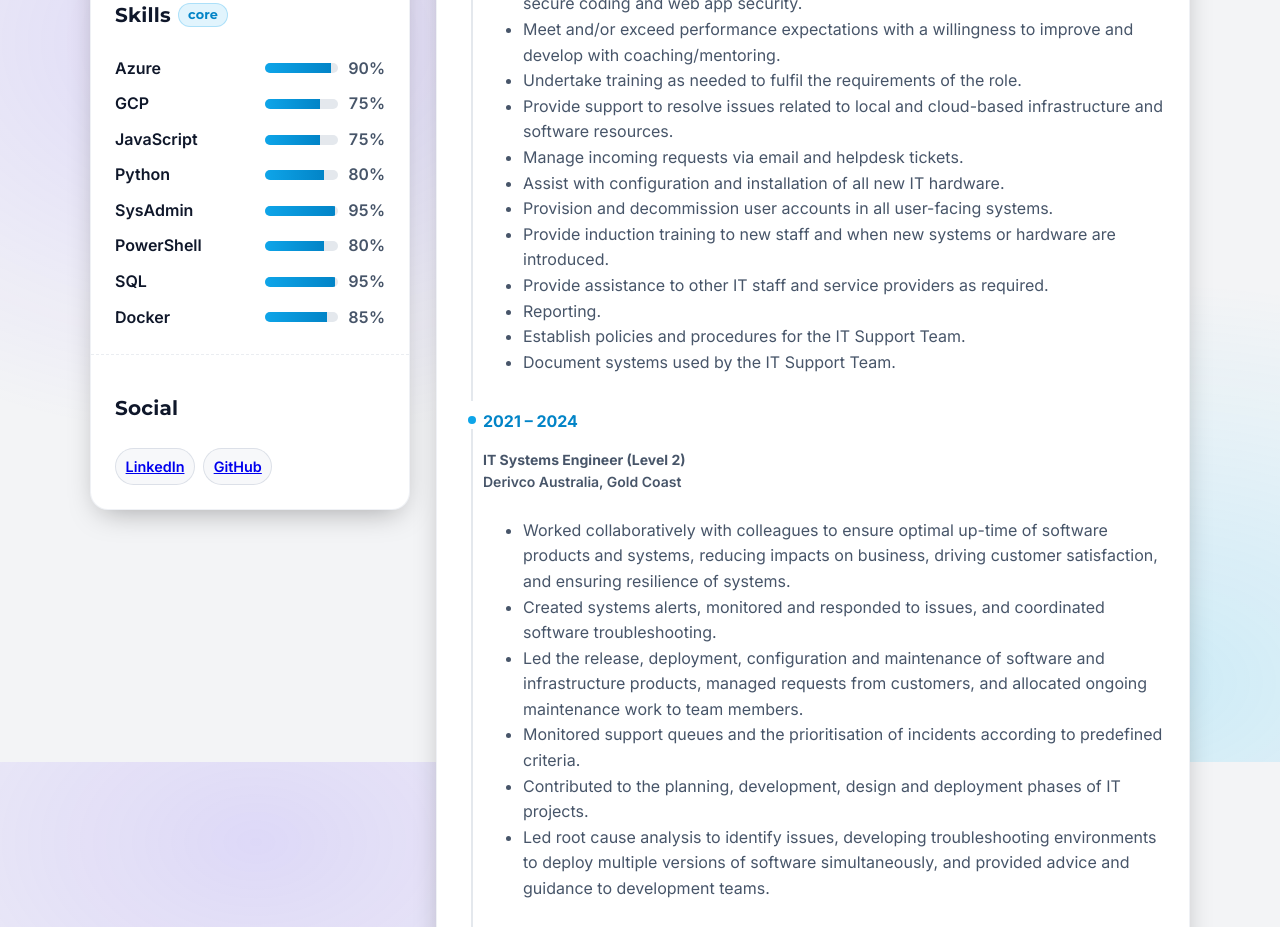
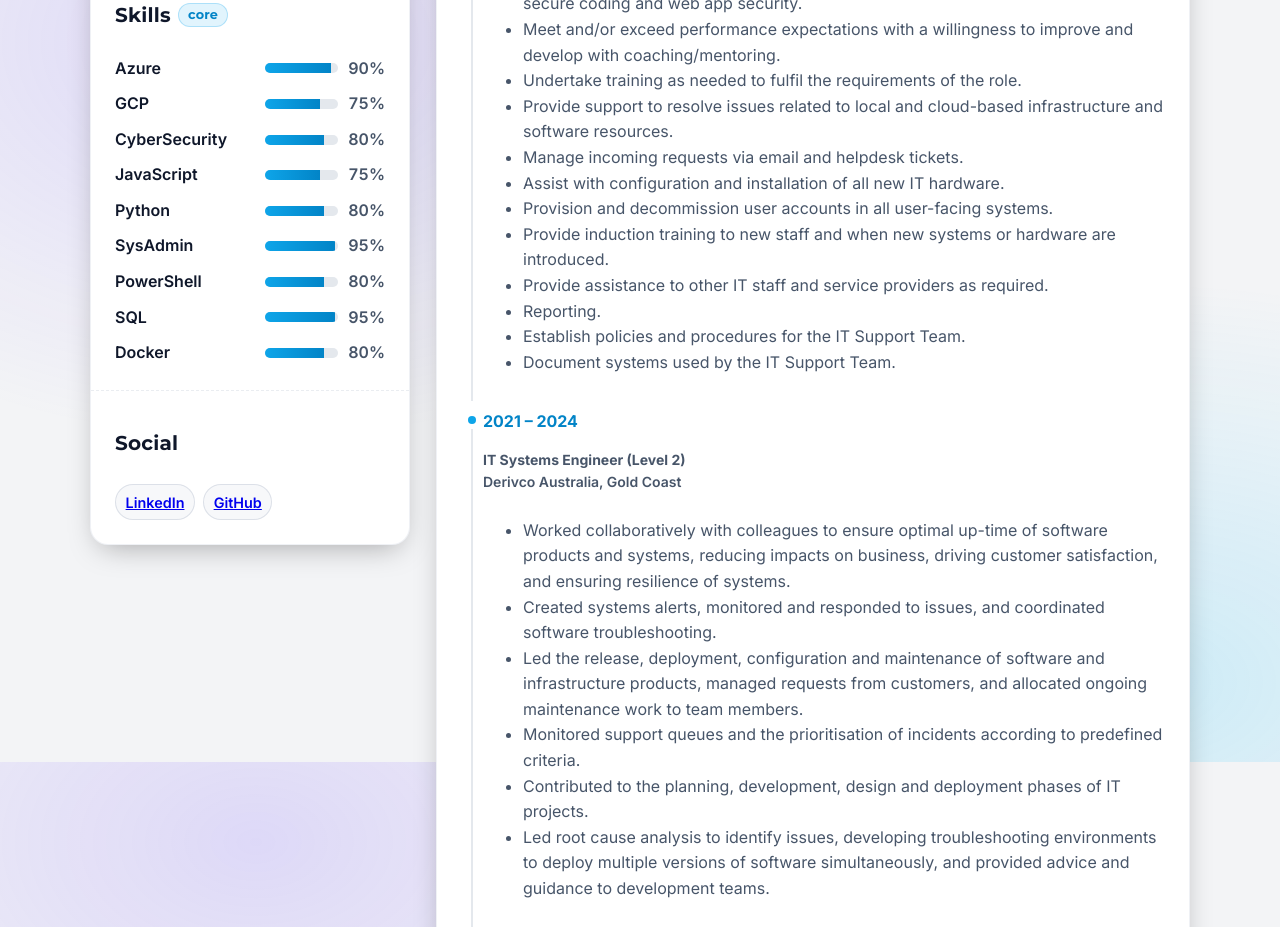
Before and after one commit to SurfAndCode/CloudChallenge, a plain HTML site: page FrontEnd/index.html in a window 1280 px wide. Shown: the part 838-1765 px from the top of the page. Drawn offline with Linux system fonts and the light colour scheme; no server answers.

Commit message:
last skill update

```diff
--- a/FrontEnd/index.html
+++ b/FrontEnd/index.html
@@ -67,12 +67,13 @@
           <div class="skills">
             <div class="skill"><div class="skill-name">Azure</div><div class="meter"><span style="--p:90"></span></div><div class="pct">90%</div></div>
             <div class="skill"><div class="skill-name">GCP</div><div class="meter"><span style="--p:75"></span></div><div class="pct">75%</div></div>
+            <div class="skill"><div class="skill-name">CyberSecurity</div><div class="meter"><span style="--p:80"></span></div><div class="pct">80%</div></div>
             <div class="skill"><div class="skill-name">JavaScript</div><div class="meter"><span style="--p:75"></span></div><div class="pct">75%</div></div>
             <div class="skill"><div class="skill-name">Python</div><div class="meter"><span style="--p:80"></span></div><div class="pct">80%</div></div>
             <div class="skill"><div class="skill-name">SysAdmin</div><div class="meter"><span style="--p:95"></span></div><div class="pct">95%</div></div>
             <div class="skill"><div class="skill-name">PowerShell</div><div class="meter"><span style="--p:80"></span></div><div class="pct">80%</div></div>
             <div class="skill"><div class="skill-name">SQL</div><div class="meter"><span style="--p:95"></span></div><div class="pct">95%</div></div>
-            <div class="skill"><div class="skill-name">Docker</div><div class="meter"><span style="--p:85"></span></div><div class="pct">85%</div></div>
+            <div class="skill"><div class="skill-name">Docker</div><div class="meter"><span style="--p:80"></span></div><div class="pct">80%</div></div>
           </div>
         </div>
 
```
